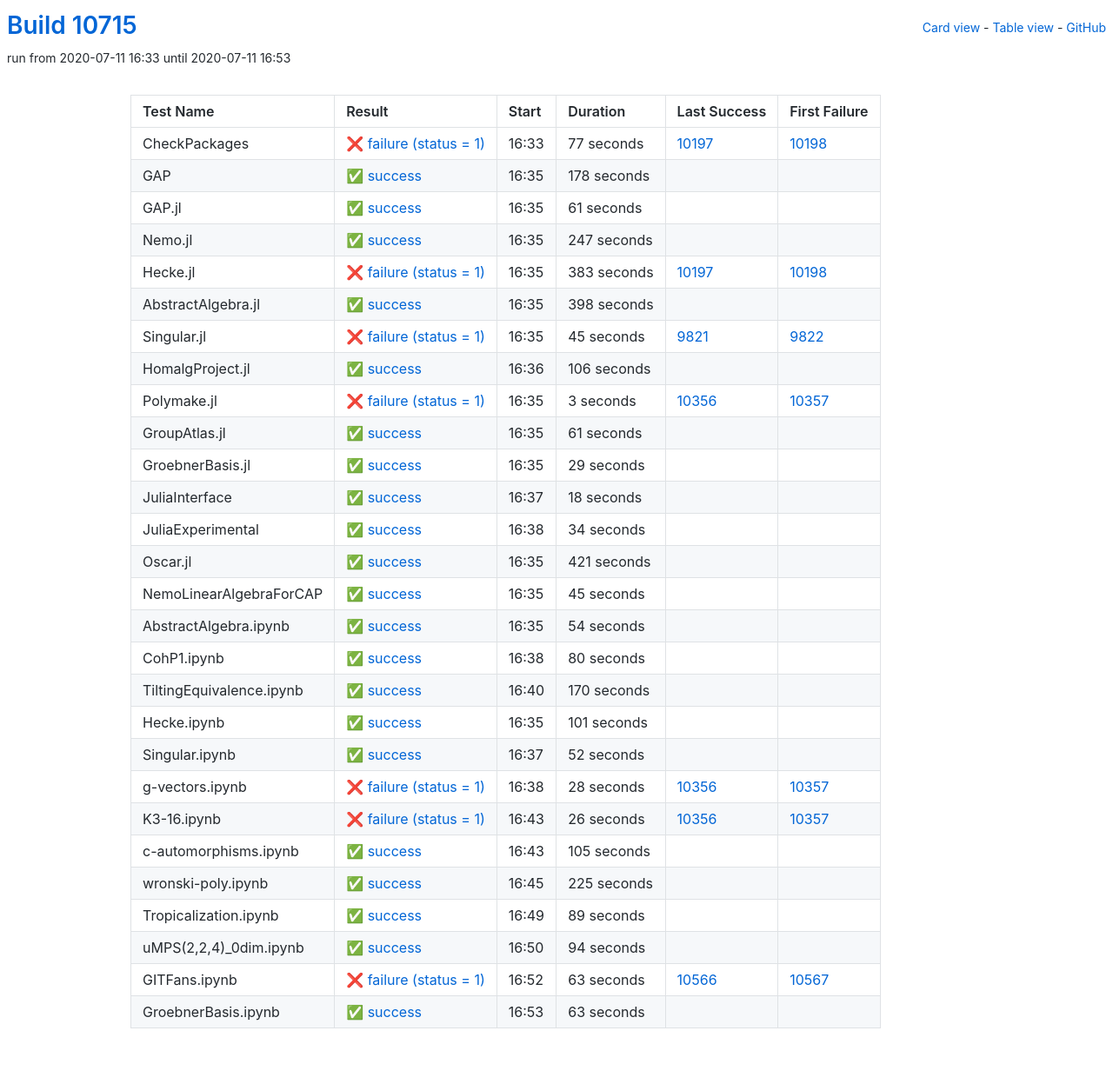
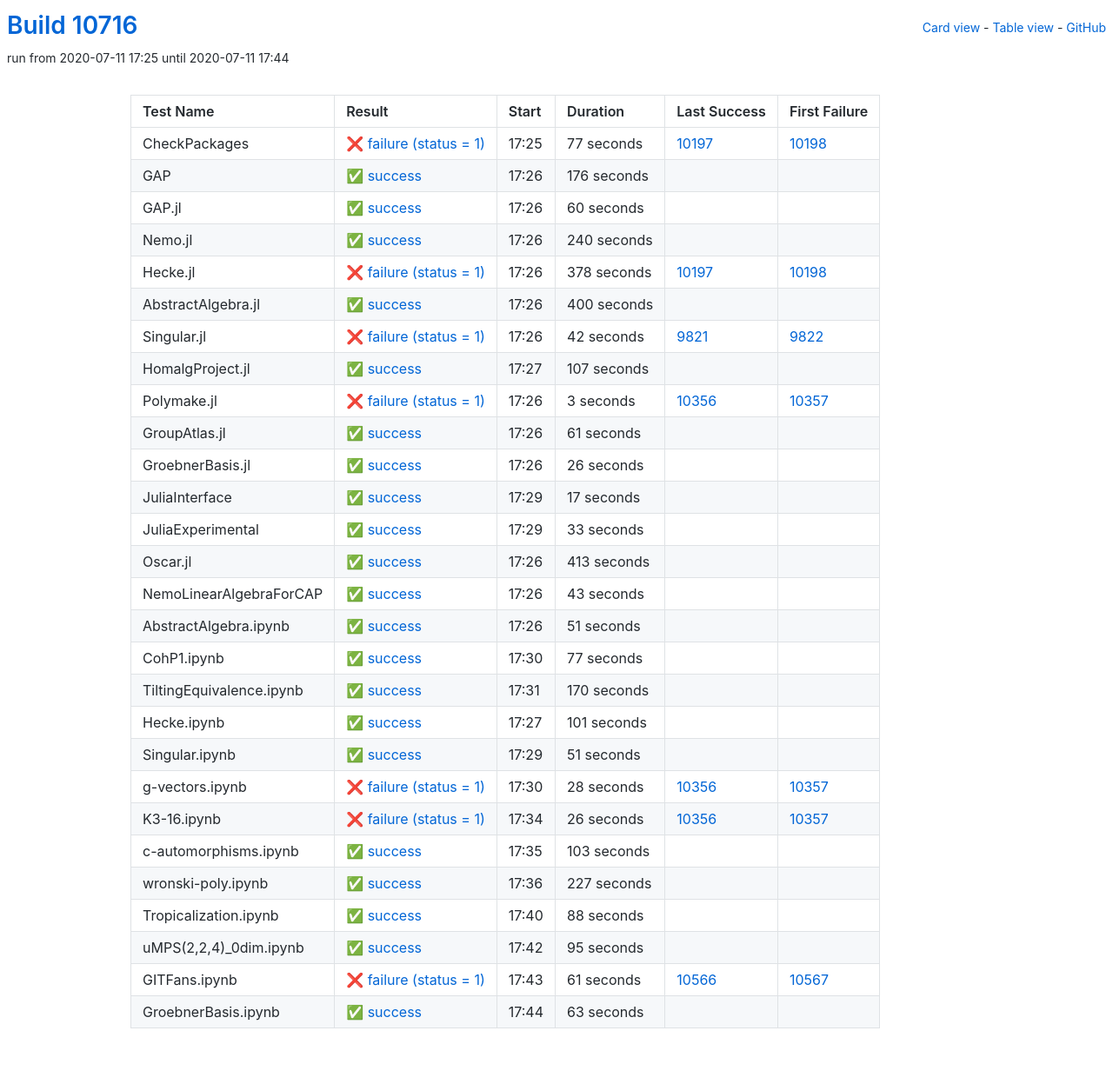
Before and after one commit to oscar-system/oscar-ci-status, a Jekyll site: the page built from table.html, in a window 1280 px wide. Shown: the whole page at 87% size. Built offline with Jekyll 4.4.1, drawn with Linux system fonts in a browser that asks for light colours.

Commit message:
Build #10716

```diff
--- a/_data/ci.yml
+++ b/_data/ci.yml
@@ -1,6 +1,6 @@
 ---
-build: 10715
-build_url: https://oscarci.mathematik.uni-kl.de/job/oscar/10715/
+build: 10716
+build_url: https://oscarci.mathematik.uni-kl.de/job/oscar/10716/
 job: oscar
 organization: oscar-system
 repo: oscar-ci-status
@@ -8,8 +8,8 @@
 tests:
 - name: CheckPackages
   id: checkpackages
-  log: https://oscarci.mathematik.uni-kl.de/job/oscar/10715/artifact/logs/build-10715/CheckPackages.log
-  start: 2020-07-11 16:33
+  log: https://oscarci.mathematik.uni-kl.de/job/oscar/10716/artifact/logs/build-10716/CheckPackages.log
+  start: 2020-07-11 17:25
   success: false
   exitcode: 1
   status: failure
@@ -20,92 +20,92 @@
   first_failure_url: https://oscarci.mathematik.uni-kl.de/job/oscar/10198/
 - name: GAP
   id: gap
-  log: https://oscarci.mathematik.uni-kl.de/job/oscar/10715/artifact/logs/build-10715/GAP.log
-  start: 2020-07-11 16:35
+  log: https://oscarci.mathematik.uni-kl.de/job/oscar/10716/artifact/logs/build-10716/GAP.log
+  start: 2020-07-11 17:26
   success: true
   exitcode: 0
   status: success
-  duration: 178
+  duration: 176
   last_success: false
   last_success_url:
   first_failure: false
   first_failure_url:
 - name: GAP.jl
   id: gap-jl
-  log: https://oscarci.mathematik.uni-kl.de/job/oscar/10715/artifact/logs/build-10715/GAP.jl.log
-  start: 2020-07-11 16:35
+  log: https://oscarci.mathematik.uni-kl.de/job/oscar/10716/artifact/logs/build-10716/GAP.jl.log
+  start: 2020-07-11 17:26
   success: true
   exitcode: 0
   status: success
-  duration: 61
+  duration: 60
   last_success: false
   last_success_url:
   first_failure: false
   first_failure_url:
 - name: Nemo.jl
   id: nemo-jl
-  log: https://oscarci.mathematik.uni-kl.de/job/oscar/10715/artifact/logs/build-10715/Nemo.jl.log
-  start: 2020-07-11 16:35
+  log: https://oscarci.mathematik.uni-kl.de/job/oscar/10716/artifact/logs/build-10716/Nemo.jl.log
+  start: 2020-07-11 17:26
   success: true
   exitcode: 0
   status: success
-  duration: 247
+  duration: 240
   last_success: false
   last_success_url:
   first_failure: false
   first_failure_url:
 - name: Hecke.jl
   id: hecke-jl
-  log: https://oscarci.mathematik.uni-kl.de/job/oscar/10715/artifact/logs/build-10715/Hecke.jl.log
-  start: 2020-07-11 16:35
+  log: https://oscarci.mathematik.uni-kl.de/job/oscar/10716/artifact/logs/build-10716/Hecke.jl.log
+  start: 2020-07-11 17:26
   success: false
   exitcode: 1
   status: failure
-  duration: 383
+  duration: 378
   last_success: 10197
   last_success_url: https://oscarci.mathematik.uni-kl.de/job/oscar/10197/
   first_failure: 10198
   first_failure_url: https://oscarci.mathematik.uni-kl.de/job/oscar/10198/
 - name: AbstractAlgebra.jl
   id: abstractalgebra-jl
-  log: https://oscarci.mathematik.uni-kl.de/job/oscar/10715/artifact/logs/build-10715/AbstractAlgebra.jl.log
-  start: 2020-07-11 16:35
+  log: https://oscarci.mathematik.uni-kl.de/job/oscar/10716/artifact/logs/build-10716/AbstractAlgebra.jl.log
+  start: 2020-07-11 17:26
   success: true
   exitcode: 0
   status: success
-  duration: 398
+  duration: 400
   last_success: false
   last_success_url:
   first_failure: false
   first_failure_url:
 - name: Singular.jl
   id: singular-jl
-  log: https://oscarci.mathematik.uni-kl.de/job/oscar/10715/artifact/logs/build-10715/Singular.jl.log
-  start: 2020-07-11 16:35
+  log: https://oscarci.mathematik.uni-kl.de/job/oscar/10716/artifact/logs/build-10716/Singular.jl.log
+  start: 2020-07-11 17:26
   success: false
   exitcode: 1
   status: failure
-  duration: 45
+  duration: 42
   last_success: 9821
   last_success_url: https://oscarci.mathematik.uni-kl.de/job/oscar/9821/
   first_failure: 9822
   first_failure_url: https://oscarci.mathematik.uni-kl.de/job/oscar/9822/
 - name: HomalgProject.jl
   id: homalgproject-jl
-  log: https://oscarci.mathematik.uni-kl.de/job/oscar/10715/artifact/logs/build-10715/HomalgProject.jl.log
-  start: 2020-07-11 16:36
+  log: https://oscarci.mathematik.uni-kl.de/job/oscar/10716/artifact/logs/build-10716/HomalgProject.jl.log
+  start: 2020-07-11 17:27
   success: true
   exitcode: 0
   status: success
-  duration: 106
+  duration: 107
   last_success: false
   last_success_url:
   first_failure: false
   first_failure_url:
 - name: Polymake.jl
   id: polymake-jl
-  log: https://oscarci.mathematik.uni-kl.de/job/oscar/10715/artifact/logs/build-10715/Polymake.jl.log
-  start: 2020-07-11 16:35
+  log: https://oscarci.mathematik.uni-kl.de/job/oscar/10716/artifact/logs/build-10716/Polymake.jl.log
+  start: 2020-07-11 17:26
   success: false
   exitcode: 1
   status: failure
@@ -116,8 +116,8 @@
   first_failure_url: https://oscarci.mathematik.uni-kl.de/job/oscar/10357/
 - name: GroupAtlas.jl
   id: groupatlas-jl
-  log: https://oscarci.mathematik.uni-kl.de/job/oscar/10715/artifact/logs/build-10715/GroupAtlas.jl.log
-  start: 2020-07-11 16:35
+  log: https://oscarci.mathematik.uni-kl.de/job/oscar/10716/artifact/logs/build-10716/GroupAtlas.jl.log
+  start: 2020-07-11 17:26
   success: true
   exitcode: 0
   status: success
@@ -128,92 +128,92 @@
   first_failure_url:
 - name: GroebnerBasis.jl
   id: groebnerbasis-jl
-  log: https://oscarci.mathematik.uni-kl.de/job/oscar/10715/artifact/logs/build-10715/GroebnerBasis.jl.log
-  start: 2020-07-11 16:35
+  log: https://oscarci.mathematik.uni-kl.de/job/oscar/10716/artifact/logs/build-10716/GroebnerBasis.jl.log
+  start: 2020-07-11 17:26
   success: true
   exitcode: 0
   status: success
-  duration: 29
+  duration: 26
   last_success: false
   last_success_url:
   first_failure: false
   first_failure_url:
 - name: JuliaInterface
   id: juliainterface
-  log: https://oscarci.mathematik.uni-kl.de/job/oscar/10715/artifact/logs/build-10715/JuliaInterface.log
-  start: 2020-07-11 16:37
+  log: https://oscarci.mathematik.uni-kl.de/job/oscar/10716/artifact/logs/build-10716/JuliaInterface.log
+  start: 2020-07-11 17:29
   success: true
   exitcode: 0
   status: success
-  duration: 18
+  duration: 17
   last_success: false
   last_success_url:
   first_failure: false
   first_failure_url:
 - name: JuliaExperimental
   id: juliaexperimental
-  log: https://oscarci.mathematik.uni-kl.de/job/oscar/10715/artifact/logs/build-10715/JuliaExperimental.log
-  start: 2020-07-11 16:38
+  log: https://oscarci.mathematik.uni-kl.de/job/oscar/10716/artifact/logs/build-10716/JuliaExperimental.log
+  start: 2020-07-11 17:29
   success: true
   exitcode: 0
   status: success
-  duration: 34
+  duration: 33
   last_success: false
   last_success_url:
   first_failure: false
   first_failure_url:
 - name: Oscar.jl
   id: oscar-jl
-  log: https://oscarci.mathematik.uni-kl.de/job/oscar/10715/artifact/logs/build-10715/Oscar.jl.log
-  start: 2020-07-11 16:35
+  log: https://oscarci.mathematik.uni-kl.de/job/oscar/10716/artifact/logs/build-10716/Oscar.jl.log
+  start: 2020-07-11 17:26
   success: true
   exitcode: 0
   status: success
-  duration: 421
+  duration: 413
   last_success: false
   last_success_url:
   first_failure: false
   first_failure_url:
 - name: NemoLinearAlgebraForCAP
   id: nemolinearalgebraforcap
-  log: https://oscarci.mathematik.uni-kl.de/job/oscar/10715/artifact/logs/build-10715/NemoLinearAlgebraForCAP.log
-  start: 2020-07-11 16:35
+  log: https://oscarci.mathematik.uni-kl.de/job/oscar/10716/artifact/logs/build-10716/NemoLinearAlgebraForCAP.log
+  start: 2020-07-11 17:26
   success: true
   exitcode: 0
   status: success
-  duration: 45
+  duration: 43
   last_success: false
   last_success_url:
   first_failure: false
   first_failure_url:
 - name: AbstractAlgebra.ipynb
   id: abstractalgebra-ipynb
-  log: https://oscarci.mathematik.uni-kl.de/job/oscar/10715/artifact/logs/build-10715/AbstractAlgebra.ipynb.log
-  start: 2020-07-11 16:35
+  log: https://oscarci.mathematik.uni-kl.de/job/oscar/10716/artifact/logs/build-10716/AbstractAlgebra.ipynb.log
+  start: 2020-07-11 17:26
   success: true
   exitcode: 0
   status: success
-  duration: 54
+  duration: 51
   last_success: false
   last_success_url:
   first_failure: false
   first_failure_url:
 - name: CohP1.ipynb
   id: cohp1-ipynb
-  log: https://oscarci.mathematik.uni-kl.de/job/oscar/10715/artifact/logs/build-10715/CohP1.ipynb.log
-  start: 2020-07-11 16:38
+  log: https://oscarci.mathematik.uni-kl.de/job/oscar/10716/artifact/logs/build-10716/CohP1.ipynb.log
+  start: 2020-07-11 17:30
   success: true
   exitcode: 0
   status: success
-  duration: 80
+  duration: 77
   last_success: false
   last_success_url:
   first_failure: false
   first_failure_url:
 - name: TiltingEquivalence.ipynb
   id: tiltingequivalence-ipynb
-  log: https://oscarci.mathematik.uni-kl.de/job/oscar/10715/artifact/logs/build-10715/TiltingEquivalence.ipynb.log
-  start: 2020-07-11 16:40
+  log: https://oscarci.mathematik.uni-kl.de/job/oscar/10716/artifact/logs/build-10716/TiltingEquivalence.ipynb.log
+  start: 2020-07-11 17:31
   success: true
   exitcode: 0
   status: success
@@ -224,8 +224,8 @@
   first_failure_url:
 - name: Hecke.ipynb
   id: hecke-ipynb
-  log: https://oscarci.mathematik.uni-kl.de/job/oscar/10715/artifact/logs/build-10715/Hecke.ipynb.log
-  start: 2020-07-11 16:35
+  log: https://oscarci.mathematik.uni-kl.de/job/oscar/10716/artifact/logs/build-10716/Hecke.ipynb.log
+  start: 2020-07-11 17:27
   success: true
   exitcode: 0
   status: success
@@ -236,20 +236,20 @@
   first_failure_url:
 - name: Singular.ipynb
   id: singular-ipynb
-  log: https://oscarci.mathematik.uni-kl.de/job/oscar/10715/artifact/logs/build-10715/Singular.ipynb.log
-  start: 2020-07-11 16:37
+  log: https://oscarci.mathematik.uni-kl.de/job/oscar/10716/artifact/logs/build-10716/Singular.ipynb.log
+  start: 2020-07-11 17:29
   success: true
   exitcode: 0
   status: success
-  duration: 52
+  duration: 51
   last_success: false
   last_success_url:
   first_failure: false
   first_failure_url:
 - name: g-vectors.ipynb
   id: g-vectors-ipynb
-  log: https://oscarci.mathematik.uni-kl.de/job/oscar/10715/artifact/logs/build-10715/g-vectors.ipynb.log
-  start: 2020-07-11 16:38
+  log: https://oscarci.mathematik.uni-kl.de/job/oscar/10716/artifact/logs/build-10716/g-vectors.ipynb.log
+  start: 2020-07-11 17:30
   success: false
   exitcode: 1
   status: failure
@@ -260,8 +260,8 @@
   first_failure_url: https://oscarci.mathematik.uni-kl.de/job/oscar/10357/
 - name: K3-16.ipynb
   id: k3-16-ipynb
-  log: https://oscarci.mathematik.uni-kl.de/job/oscar/10715/artifact/logs/build-10715/K3-16.ipynb.log
-  start: 2020-07-11 16:43
+  log: https://oscarci.mathematik.uni-kl.de/job/oscar/10716/artifact/logs/build-10716/K3-16.ipynb.log
+  start: 2020-07-11 17:34
   success: false
   exitcode: 1
   status: failure
@@ -272,68 +272,68 @@
   first_failure_url: https://oscarci.mathematik.uni-kl.de/job/oscar/10357/
 - name: c-automorphisms.ipynb
   id: c-automorphisms-ipynb
-  log: https://oscarci.mathematik.uni-kl.de/job/oscar/10715/artifact/logs/build-10715/c-automorphisms.ipynb.log
-  start: 2020-07-11 16:43
+  log: https://oscarci.mathematik.uni-kl.de/job/oscar/10716/artifact/logs/build-10716/c-automorphisms.ipynb.log
+  start: 2020-07-11 17:35
   success: true
   exitcode: 0
   status: success
-  duration: 105
+  duration: 103
   last_success: false
   last_success_url:
   first_failure: false
   first_failure_url:
 - name: wronski-poly.ipynb
   id: wronski-poly-ipynb
-  log: https://oscarci.mathematik.uni-kl.de/job/oscar/10715/artifact/logs/build-10715/wronski-poly.ipynb.log
-  start: 2020-07-11 16:45
+  log: https://oscarci.mathematik.uni-kl.de/job/oscar/10716/artifact/logs/build-10716/wronski-poly.ipynb.log
+  start: 2020-07-11 17:36
   success: true
   exitcode: 0
   status: success
-  duration: 225
+  duration: 227
   last_success: false
   last_success_url:
   first_failure: false
   first_failure_url:
 - name: Tropicalization.ipynb
   id: tropicalization-ipynb
-  log: https://oscarci.mathematik.uni-kl.de/job/oscar/10715/artifact/logs/build-10715/Tropicalization.ipynb.log
-  start: 2020-07-11 16:49
+  log: https://oscarci.mathematik.uni-kl.de/job/oscar/10716/artifact/logs/build-10716/Tropicalization.ipynb.log
+  start: 2020-07-11 17:40
   success: true
   exitcode: 0
   status: success
-  duration: 89
+  duration: 88
   last_success: false
   last_success_url:
   first_failure: false
   first_failure_url:
 - name: uMPS(2,2,4)_0dim.ipynb
   id: umps-2-2-4-0dim-ipynb
-  log: https://oscarci.mathematik.uni-kl.de/job/oscar/10715/artifact/logs/build-10715/uMPS-2-2-4-_0dim.ipynb.log
-  start: 2020-07-11 16:50
+  log: https://oscarci.mathematik.uni-kl.de/job/oscar/10716/artifact/logs/build-10716/uMPS-2-2-4-_0dim.ipynb.log
+  start: 2020-07-11 17:42
   success: true
   exitcode: 0
   status: success
-  duration: 94
+  duration: 95
   last_success: false
   last_success_url:
   first_failure: false
   first_failure_url:
 - name: GITFans.ipynb
   id: gitfans-ipynb
-  log: https://oscarci.mathematik.uni-kl.de/job/oscar/10715/artifact/logs/build-10715/GITFans.ipynb.log
-  start: 2020-07-11 16:52
+  log: https://oscarci.mathematik.uni-kl.de/job/oscar/10716/artifact/logs/build-10716/GITFans.ipynb.log
+  start: 2020-07-11 17:43
   success: false
   exitcode: 1
   status: failure
-  duration: 63
+  duration: 61
   last_success: 10566
   last_success_url: https://oscarci.mathematik.uni-kl.de/job/oscar/10566/
   first_failure: 10567
   first_failure_url: https://oscarci.mathematik.uni-kl.de/job/oscar/10567/
 - name: GroebnerBasis.ipynb
   id: groebnerbasis-ipynb
-  log: https://oscarci.mathematik.uni-kl.de/job/oscar/10715/artifact/logs/build-10715/GroebnerBasis.ipynb.log
-  start: 2020-07-11 16:53
+  log: https://oscarci.mathematik.uni-kl.de/job/oscar/10716/artifact/logs/build-10716/GroebnerBasis.ipynb.log
+  start: 2020-07-11 17:44
   success: true
   exitcode: 0
   status: success
```
Also changed, not shown: README.md.
